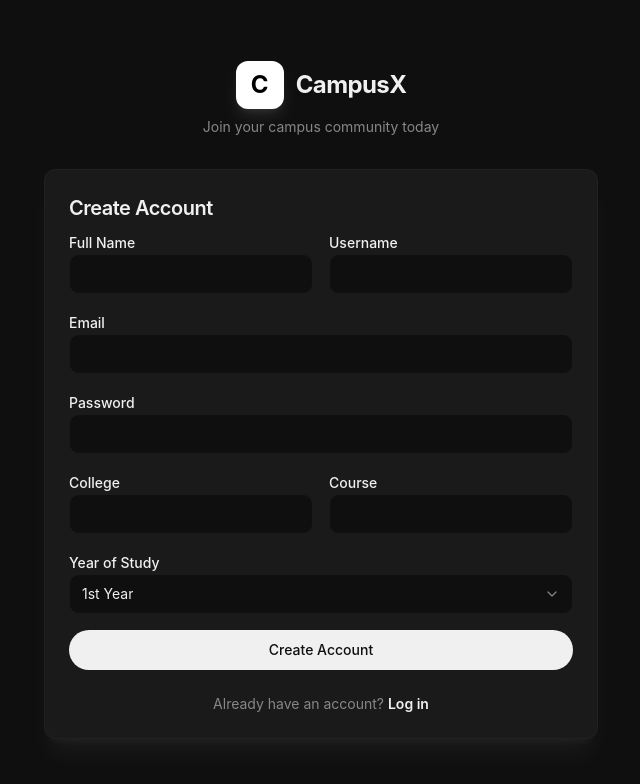
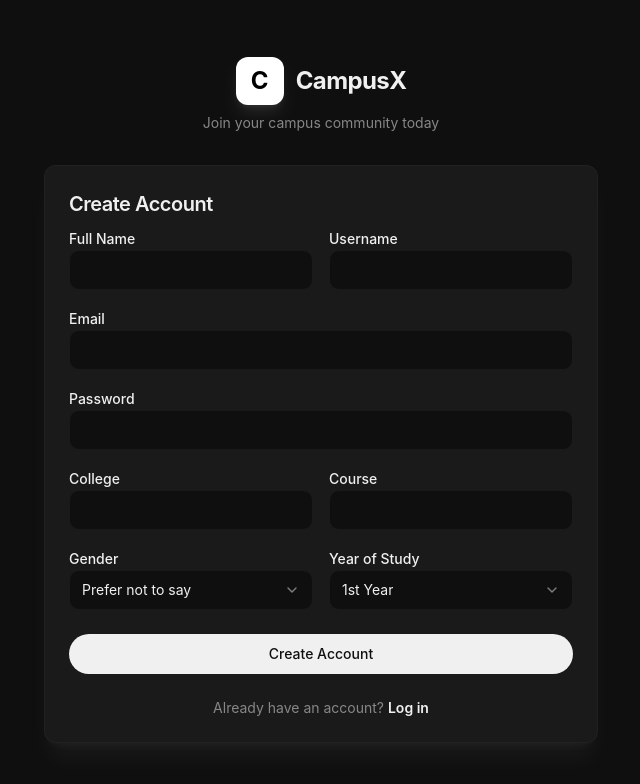
Before and after one commit to user-synax/campusX, a Next.js app: page /signup in a window 1280 px wide. Shown: the top 784 px of the page, without its empty margins (319-959 px from the left). Built offline with nearby package versions, Linux system fonts and the light colour scheme.

Commit message:
feat: add gender selection field to signup form

```diff
--- a/app/(auth)/signup/page.js
+++ b/app/(auth)/signup/page.js
@@ -21,6 +21,7 @@ export default function SignupPage() {
     college: '',
     course: '',
     year: '1',
+    gender: 'unspecified',
   });
   const [loading, setLoading] = useState(false);
   const [error, setError] = useState(null);
@@ -31,6 +32,10 @@ export default function SignupPage() {
 
   const handleYearChange = (value) => {
     setFormData({ ...formData, year: value });
+  };
+
+  const handleGenderChange = (value) => {
+    setFormData({ ...formData, gender: value });
   };
 
   const handleSubmit = async (e) => {
@@ -110,6 +115,21 @@ export default function SignupPage() {
                   <Input id="course" name="course" value={formData.course} onChange={handleChange} />
                 </div>
               </div>
+              <div className="grid grid-cols-1 md:grid-cols-2 gap-4">
+                <div className="space-y-2">
+                  <Label htmlFor="gender">Gender</Label>
+                  <Select onValueChange={handleGenderChange} defaultValue={formData.gender}>
+                    <SelectTrigger className="h-10">
+                      <SelectValue placeholder="Select gender" />
+                    </SelectTrigger>
+                    <SelectContent>
+                      <SelectItem value="male">Male</SelectItem>
+                      <SelectItem value="female">Female</SelectItem>
+                      <SelectItem value="other">Other</SelectItem>
+                      <SelectItem value="unspecified">Prefer not to say</SelectItem>
+                    </SelectContent>
+                  </Select>
+                </div>
                 <div className="space-y-2">
                   <Label htmlFor="year">Year of Study</Label>
                   <Select onValueChange={handleYearChange} defaultValue={formData.year}>
@@ -125,6 +145,7 @@ export default function SignupPage() {
                       <SelectItem value="6">Postgraduate/Other</SelectItem>
                     </SelectContent>
                   </Select>
+                </div>
               </div>
 
               {error && (
```
Lines whose indentation alone changed are shown as unchanged.
